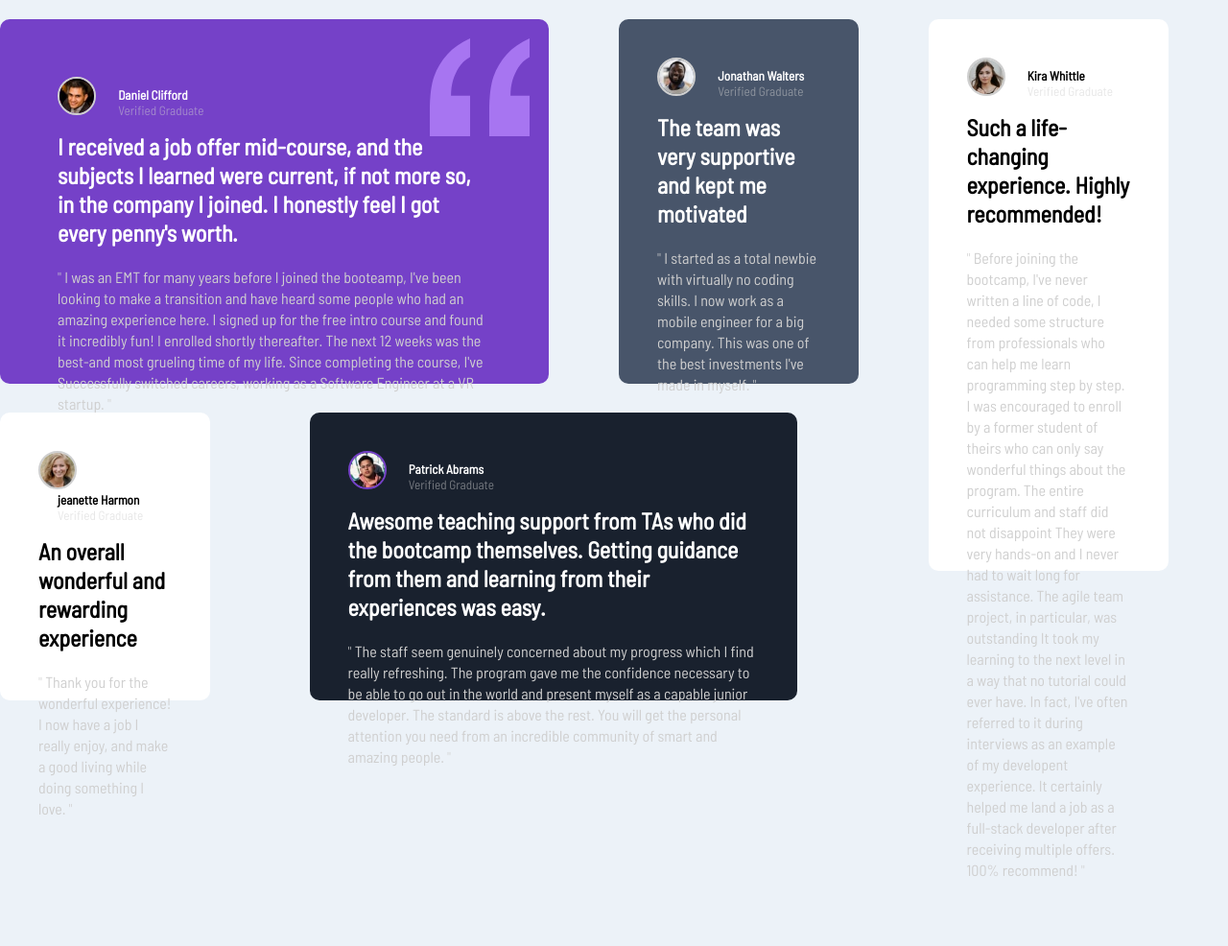
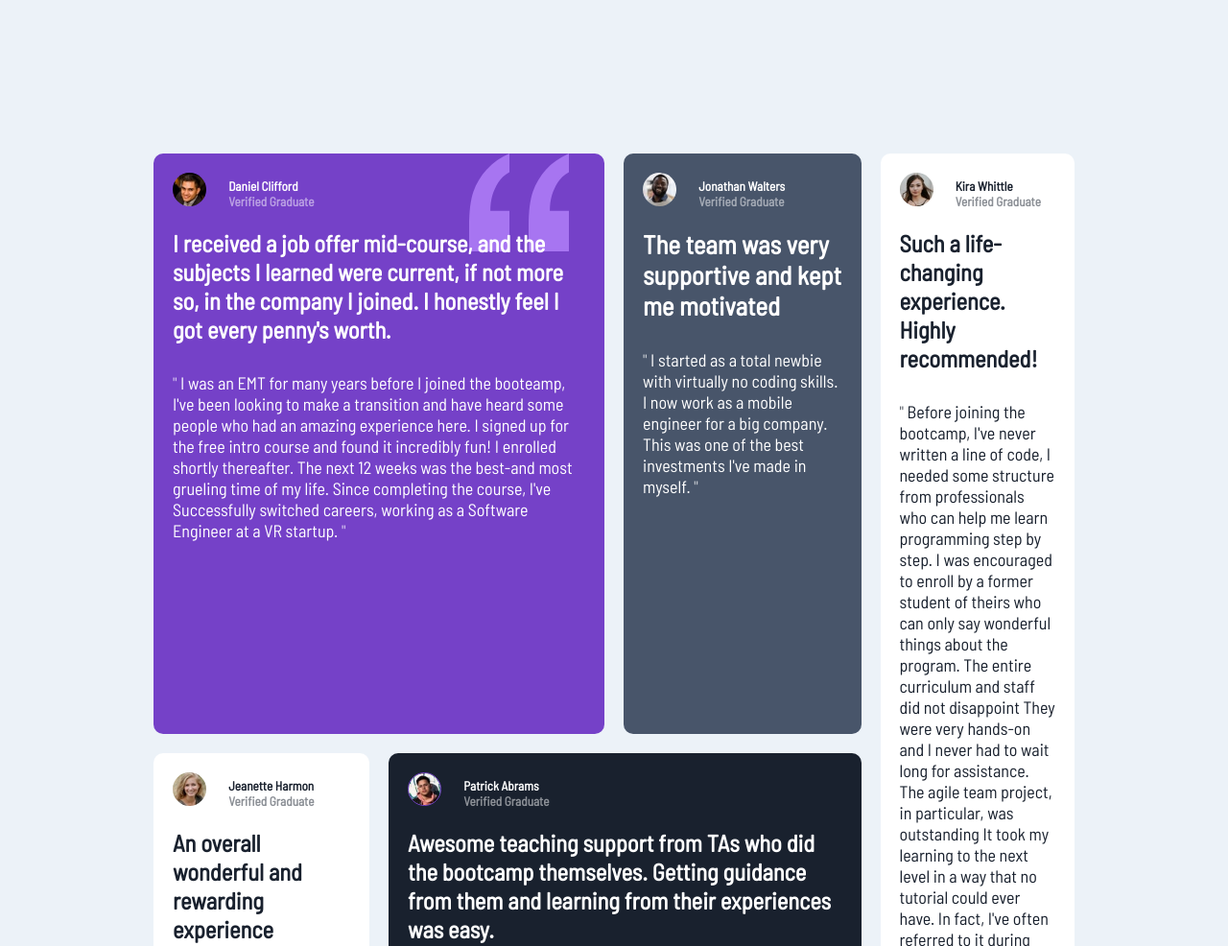
Before and after one commit to Huy-jpg/testimonials-grid-section-main, a plain HTML site: page index.html in a window 1280 px wide. Shown: the top 986 px of the page at 96% size. Before the commit the page ends 958 px from the top, so only its background shows below. Drawn offline with Linux system fonts and the light colour scheme.

Commit message:
commit on 'main'

```diff
--- a/index.html
+++ b/index.html
@@ -11,7 +11,7 @@
 <body>
   <div class="container">
     <div class="daniel">
-      <div class="user">
+      <div class="user one">
         <img src="image/image-daniel.jpg" alt="#">
         <h5>Daniel Clifford
           <br>
@@ -26,7 +26,7 @@
     <div class="jeanette">
       <div class="user">
         <img src="image/image-jeanette.jpg" alt="#">
-        <h5>jeanette Harmon
+        <h5>Jeanette Harmon
           <br>
           <span>Verified Graduate</span>
         </h5>
--- a/style.css
+++ b/style.css
@@ -21,65 +21,41 @@ body{
 }
 
 .container{
-  margin: 20px auto 0px auto;
   display: grid;
-  grid-template-columns: repeat(4, minmax(300px, auto));
-  grid-template-rows: repeat(2, 400px);
-  gap: 10px;
-  justify-content: center;
-}
-
-.user{
-  padding: 40px;
+  grid-template-columns: 2fr 2fr 2.2fr 1.8fr;
+  grid-template-rows: 1fr .7fr;
+  grid-template-areas:
+    "daniel   daniel   jonathan kira"
+    "jeanette patrick  patrick  kira";
+  gap: 20px;
+  margin: 10em;
 }
 
 img{
-  height: 40px;
   border-radius: 50px;
-  border: 2px solid var(--Light-gray);
-}
-
-span{
-  opacity: 50%;
-  font-weight: 400;
-  color: var(--Light-gray);
+  height: 35px;
 }
 
 h5{
-  font-weight: 600;
   display: inline-block;
   margin-left: 20px;
+}
+span{
+  opacity: 50%;
 }
 
 .comment{
   font-weight: 900;
-  font-size: 24px;
-  margin-top: 15px;
-  line-height: 30px;
+  margin-top: 20px;
+  font-size: 24.5px;
+}
+.user{
+  margin: 20px;
 }
 
-.daniel, .jonathan,
-.jeanette, .kira,
-.patrick{
-  border-radius: 10px;
-}
-
-.daniel{
-  width: 90%;
-  height: 380px;
-  background-image: url('image/bg-pattern-quotation.svg');
-  background-repeat: no-repeat;
-  background-position: right top;
-  background-origin: content-box;
-  background-color: var(--Moderate-violet);
-  color: var(--White);
-  padding: 20px;
-  grid-column: 1 / 3;
-}
 .details{
-  color: var(--Light-gray);
-  margin-top: 20px;
-  line-height: 22px;
+  margin-top: 30px;
+  font-size: 18px;
 }
 .details::before,
 .details::after{
@@ -87,36 +63,87 @@ h5{
   opacity: 70%;
 }
 
+.daniel, .jonathan,
+.patrick{
+  color: var(--White);
+}
+
+.jeanette,
+.kira{
+  color: var(--Very-dark-blackish-blue);
+}
+
+.daniel, .jonathan,
+.patrick, .jeanette,
+.kira{
+  border-radius: 10px;
+}
+
+
+.daniel{
+  grid-area: daniel;
+  background-color: var(--Moderate-violet);
+  background-image: url('image/bg-pattern-quotation.svg');
+  background-repeat: no-repeat;
+  background-origin: padding-box;
+  background-position: 90% 0%;
+}
+
 .jeanette{
-  width: 70%;
-  height: 300px;
+  grid-area: jeanette;
   background-color: var(--White);
-  grid-row: 2 / 3;
+}
+
+.jonathan{
+  grid-area: jonathan;
+  background-color: var(--Very-dark-grayish-blue);
+}
+.jonathan .comment{
+  font-size: 27px;
 }
 
 .patrick{
-  width: 80%;
-  height: 300px;
+  grid-area: patrick;
   background-color: var(--Very-dark-blackish-blue);
-  color: var(--White);
-  grid-row: 2 / 3;
-  grid-column: 2 / 4;
 }
 .patrick img{
-  border: 2px solid var(--Moderate-violet);
-}
-
-.jonathan{
-  width: 80%;
-  height: 380px;
-  background-color: var(--Very-dark-grayish-blue);
-  color: var(--White);
-  grid-column: 3 / 4;
+  border: 1px solid var(--Moderate-violet);
 }
 
 .kira{
-  width: 80%;
-  height: 575px;
+  grid-area: kira;
   background-color: var(--White);
-  grid-column: 4 / 5;
 }
+
+@media (max-width: 375px){
+  .container{
+    grid-template-columns: none;
+    grid-template-rows: none;
+    grid-template-areas:
+    "daniel"
+    "jonathan"
+    "jeanette"
+    "patrick"
+    "kira";
+    margin: 40px;
+  }
+  img{
+    height: 30px;
+  }
+  h5{
+    font-size: 10px;
+  }
+  .comment,
+  .jonathan .comment{
+    font-size: 12.7px;
+  }
+  .details{
+    margin-top: 10px;
+    font-size: 10px;
+  }
+  .daniel, .jeanette,
+  .jonathan, .kira,
+  .patrick{
+    width: 100%;
+  }
+}
```
